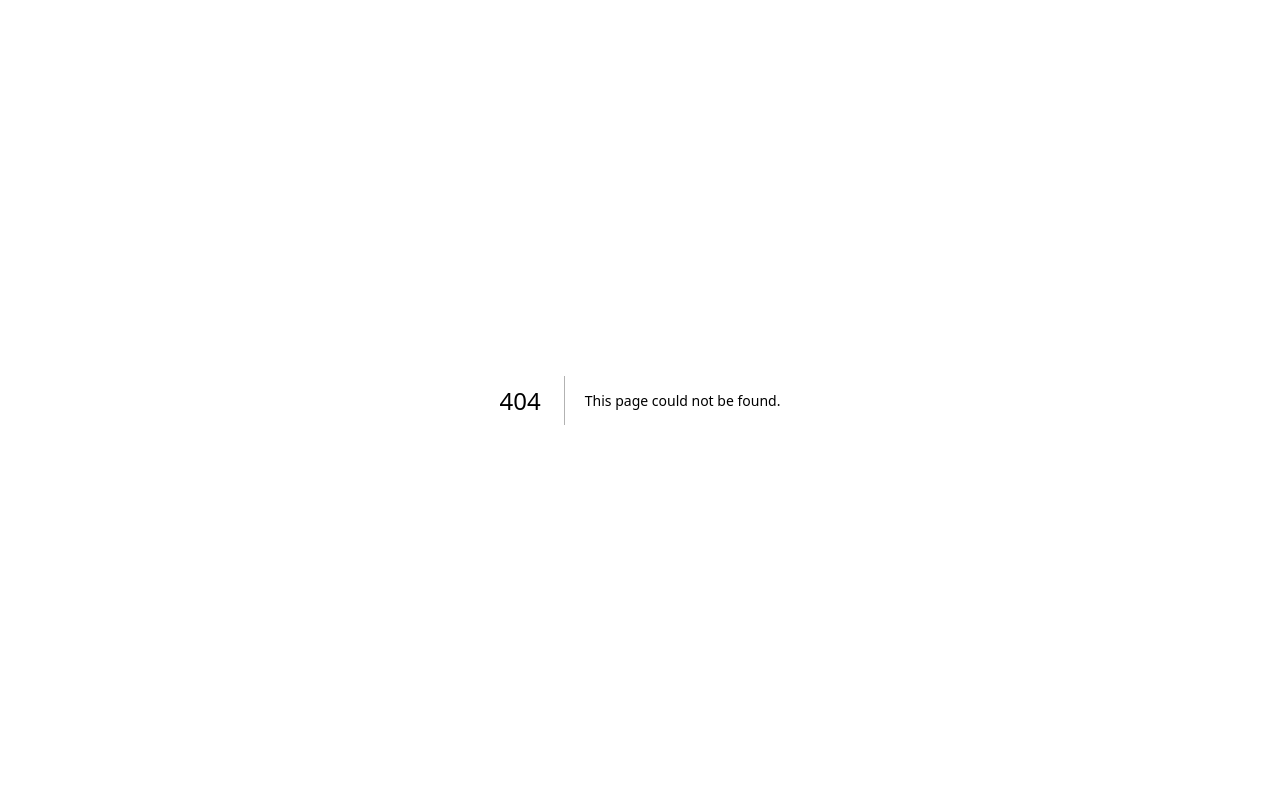
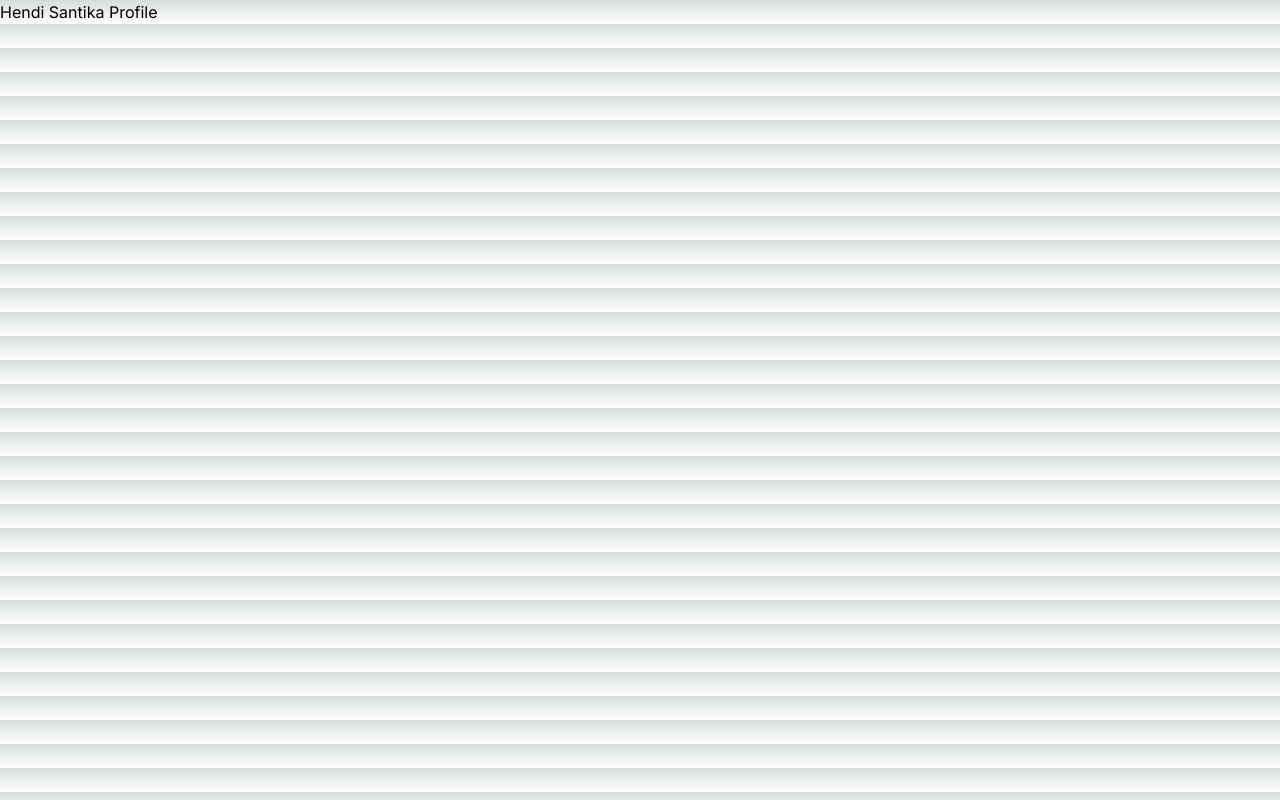
Before and after one commit to hendisantika/NuxtJS14-Course, a Next.js app: page /profile in a window 1280 px wide. Before the commit this address had no page. Built offline with nearby package versions, Linux system fonts and the light colour scheme.

Commit message:
Modify page.tsx🫸🌀✏️📗🐧🐳

```diff
--- /dev/null
+++ b/src/app/profile/page.tsx
@@ -0,0 +1,3 @@
+export default function ProfilePage() {
+    return <div>Hendi Santika Profile</div>;
+}
```
Also changed, not shown: 1 other file (tests, documents, lock files or other folders).
